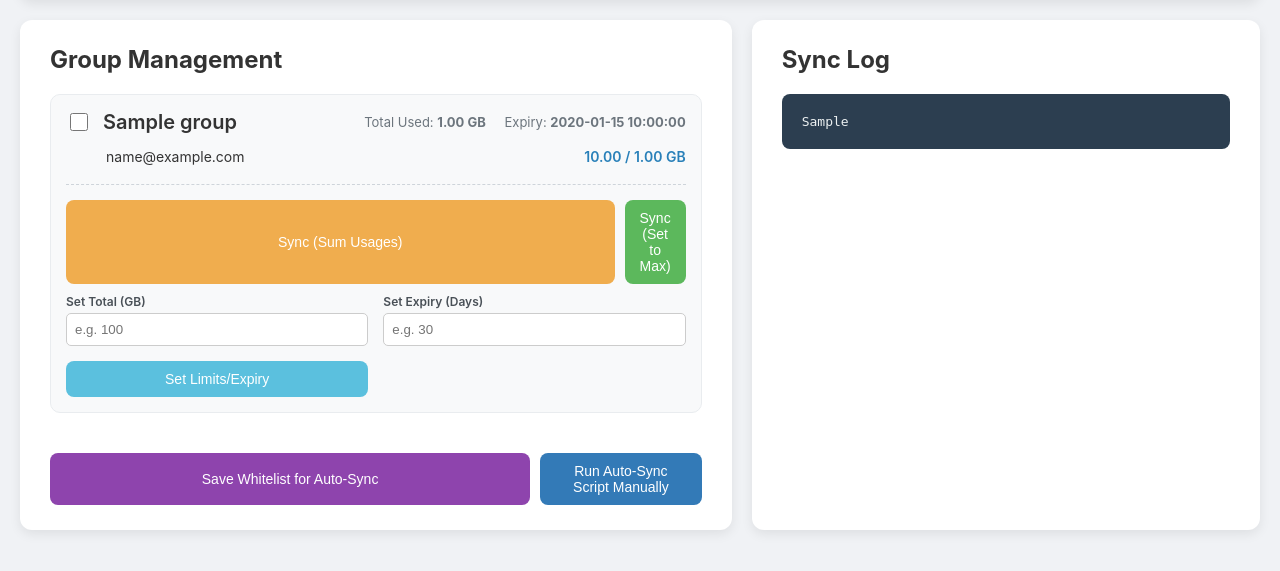
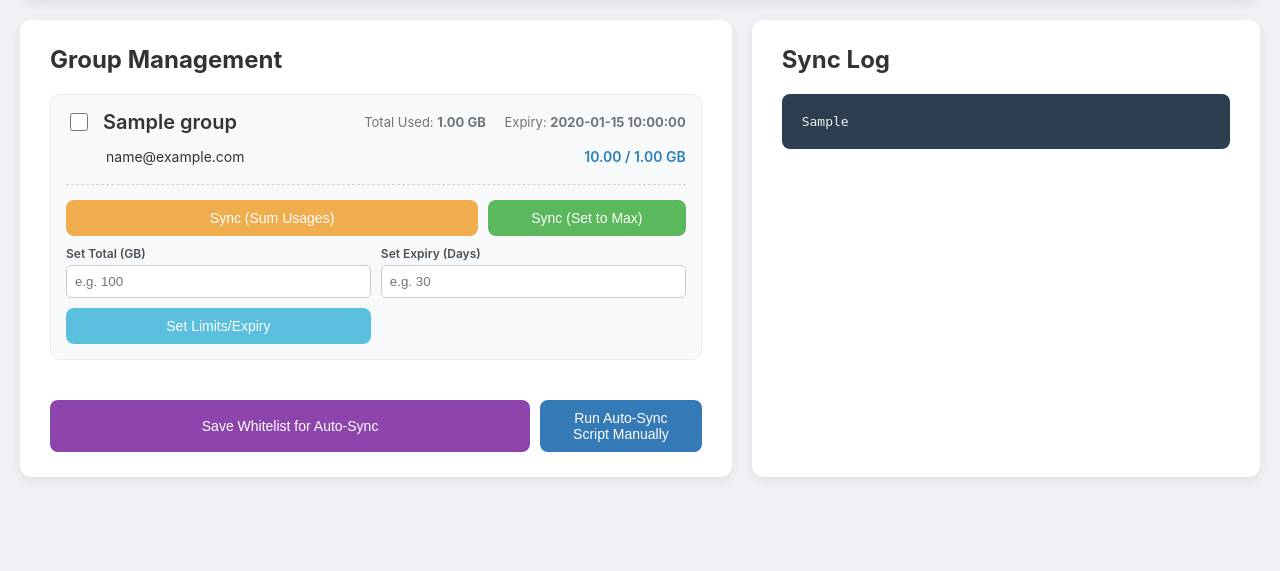
Before and after one commit to smblue07/my-sync-panel, a Flask app: template templates/sync_management.html in a window 1280 px wide. Shown: the part 76-647 px from the top of the page. Run offline with Flask 3, Linux system fonts and the light colour scheme; the template is opened without the code that fills it: most values are stand-ins (such as "Sample title", 1, 10 or a date in 2020).

Commit message:
Update sync_management.html

```diff
--- a/templates/sync_management.html
+++ b/templates/sync_management.html
@@ -19,16 +19,30 @@
     .client-list li { display: flex; justify-content: space-between; font-size: 14px; padding: 4px 0; }
     .client-usage { font-weight: 600; color: #2980b9; }
     .action-forms { padding-top: 15px; border-top: 1px dashed #ced4da; }
-    .action-grid { display: grid; grid-template-columns: 1fr 1fr; gap: 15px; }
+    .edit-form { display: grid; grid-template-columns: 1fr 1fr; gap: 10px; align-items: flex-end; }
     .form-group { display: flex; flex-direction: column; }
     .form-group label { font-size: 12px; margin-bottom: 4px; color: #495057; }
     .form-group input { padding: 8px; border-radius: 5px; border: 1px solid #ccc; }
-    .btn { border: none; padding: 10px 15px; font-size: 14px; border-radius: 8px; cursor: pointer; color: white; width: 100%; }
+    .btn { border: none; padding: 10px 15px; font-size: 14px; border-radius: 8px; cursor: pointer; color: white; width: 100%; box-sizing: border-box; }
     .btn-set-limits { background-color: #5bc0de; }
-    .sync-buttons { display: flex; gap: 10px; grid-column: span 2; }
-    .sync-buttons form { flex: 1; }
+
+    /* === بخش اصلاح شده نهایی برای چیدمان دکمه ها === */
+    .sync-buttons {
+        display: flex;
+        gap: 10px;
+        justify-content: space-between;
+        margin-bottom: 10px;
+    }
+    .sync-buttons form {
+        /* به جای flex:1 از محاسبه دقیق عرض استفاده می کنیم */
+        /* 50% منهای نصف فاصله بین دکمه ها */
+        width: calc(50% - 5px);
+        display: flex;
+    }
     .btn-sum { background-color: #f0ad4e; }
     .btn-max { background-color: #5cb85c; }
+    /* === پایان بخش اصلاح شده === */
+
     .main-actions { display: flex; margin-top: 25px; }
     .btn-save-whitelist { background-color: #8e44ad; width: 100%; }
     .btn-auto-sync { background-color: #337ab7; width: 100%; }
@@ -70,7 +84,7 @@
                                 <button type="submit" class="btn btn-max">Sync (Set to Max)</button>
                             </form>
                         </div>
-                        <form action="{{ url_for('set_limits') }}" method="post" class="action-grid" style="margin-top: 10px;">
+                        <form action="{{ url_for('set_limits') }}" method="post" class="edit-form">
                             <input type="hidden" name="sub_id" value="{{ group_name }}">
                             <div class="form-group">
                                 <label>Set Total (GB)</label>
```
